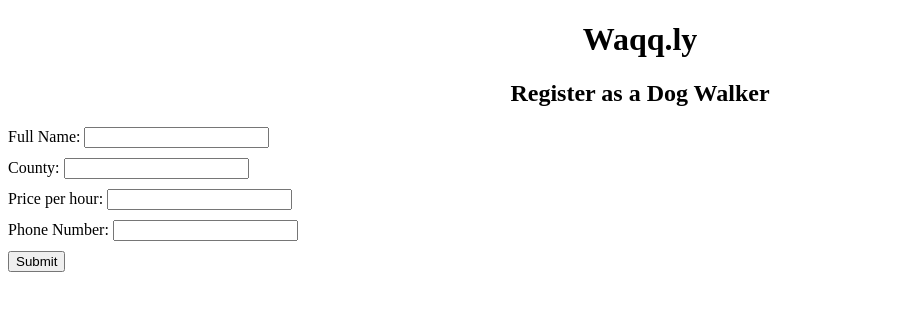
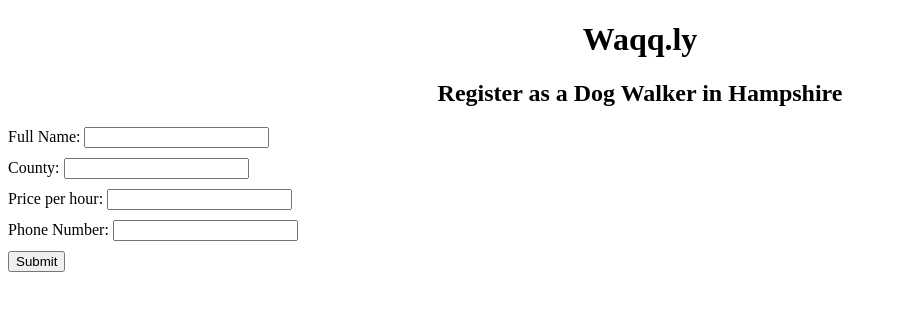
Before and after one commit to KatMiles/WaqqlyWebApp, a plain HTML site: page public/RegisterWalker.html in a window 1280 px wide. Shown: the whole page, without its empty margins (0-897 px from the left). Drawn offline with Linux system fonts and the light colour scheme.

Commit message:
Update RegisterWalker.html

```diff
--- a/public/RegisterWalker.html
+++ b/public/RegisterWalker.html
@@ -29,7 +29,7 @@
 <body>
 
 <h1 class="center";style="font-size:70px;">Waqq.ly</h1>
-<h2 class="center";style="font-size:50px;">Register as a Dog Walker</h2>
+<h2 class="center";style="font-size:50px;">Register as a Dog Walker in Hampshire</h2>
 
 <body>
 
```
